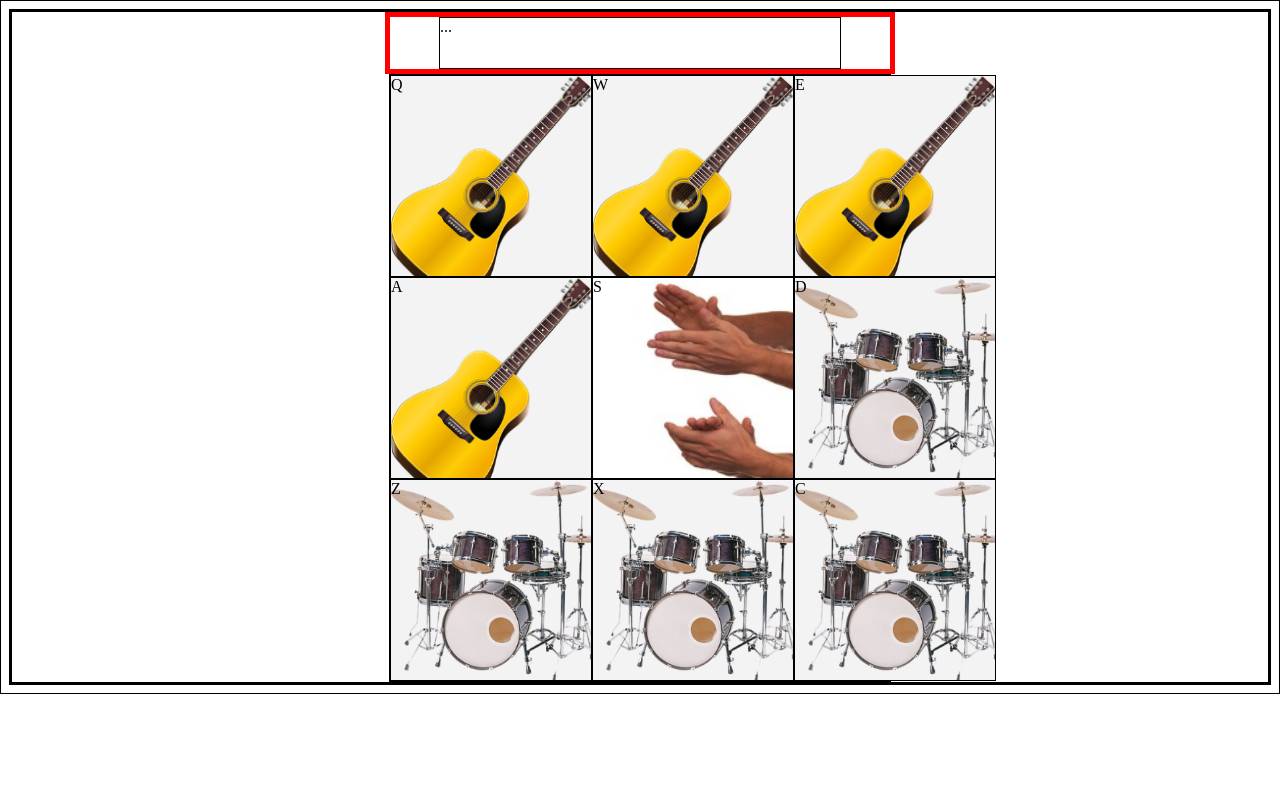
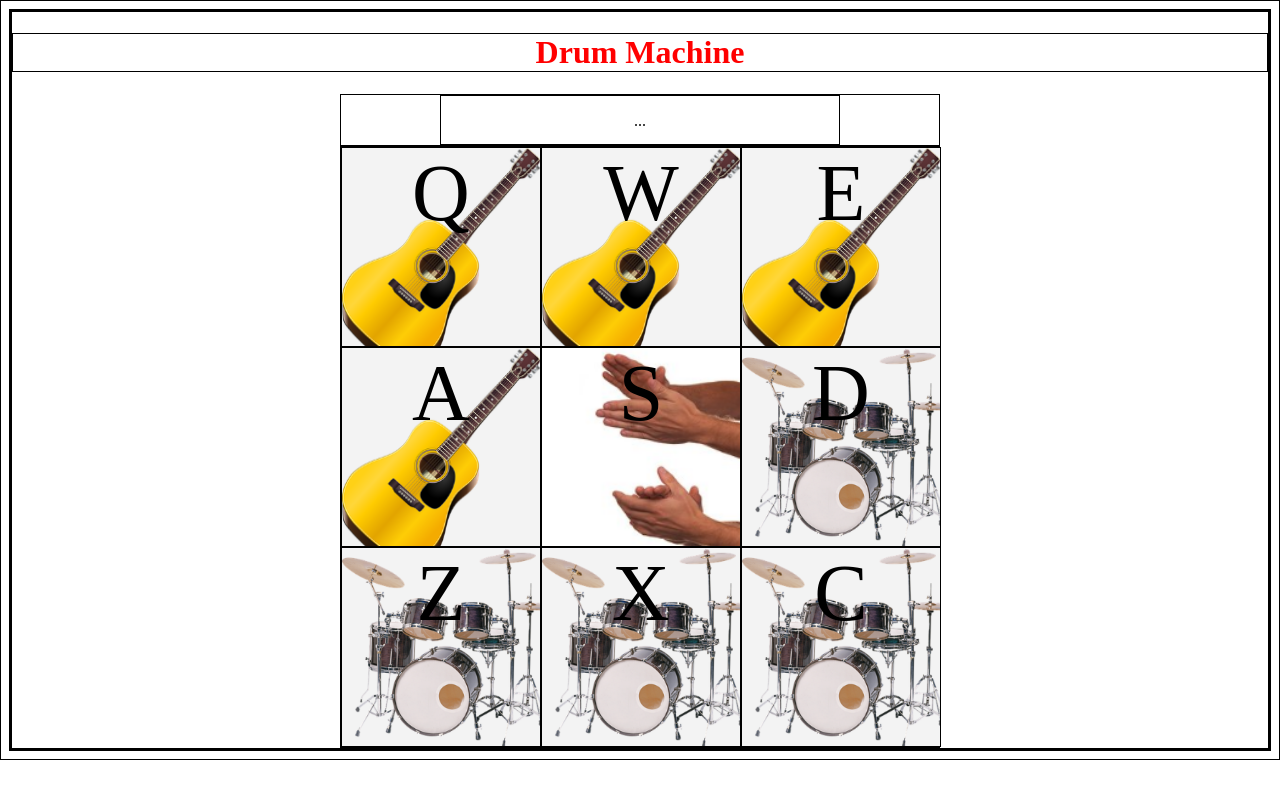
Before and after one commit to costik2020/0021-drum-machine, a React app: page / in a window 1280 px wide. Built offline with nearby package versions, Linux system fonts and the light colour scheme.

Commit message:
Aded hover effects

```diff
--- a/src/index.js
+++ b/src/index.js
@@ -95,6 +95,8 @@ useEffect( ()=>{
 
 return (
     <div id="drum-machine" >
+
+        <h1 className="drum-machine-title">Drum Machine</h1>
         <div id="wrapDisplay">
             <div id="display">{display}</div>
         </div>
--- a/src/style/main.sass
+++ b/src/style/main.sass
@@ -1,12 +1,19 @@
 *
   border: 1px solid black
+  box-sizing: border-box
+
+
+.drum-machine-title
+  color: red
+  text-align: center
+
 
 
 
 #wrapDisplay
-  border: 5px solid red
+  // border: 5px solid red
   display: grid
-  width: 500px
+  width: 600px
   margin: auto
   grid-template-columns: 1fr
   justify-items: center
@@ -18,10 +25,15 @@
   height: 50px
 
 
+#wrapDisplay #display
+  text-align: center
+  padding: 1rem
+
+
 .all-pads
   display: grid
   grid-template-columns: 1fr 1fr 1fr
-  width: 500px
+  width: 600px
   margin: auto
   justify-items: center
   align-items: center
@@ -29,9 +41,19 @@
 .all-pads .drum-pad
   width: 200px
   height: 200px
+  font-size: 5rem
+  text-align: center
 
 
 
+.all-pads .drum-pad:hover
+  border: 5px solid red
+
+
+
+#drum-machine .all-pads .drum-pad:active
+  border: 5px solid yellow
+  background: yellow
 
 // Add images for the drum pads
 
```
Also changed, not shown: src/style/main.css, 1 other file.
